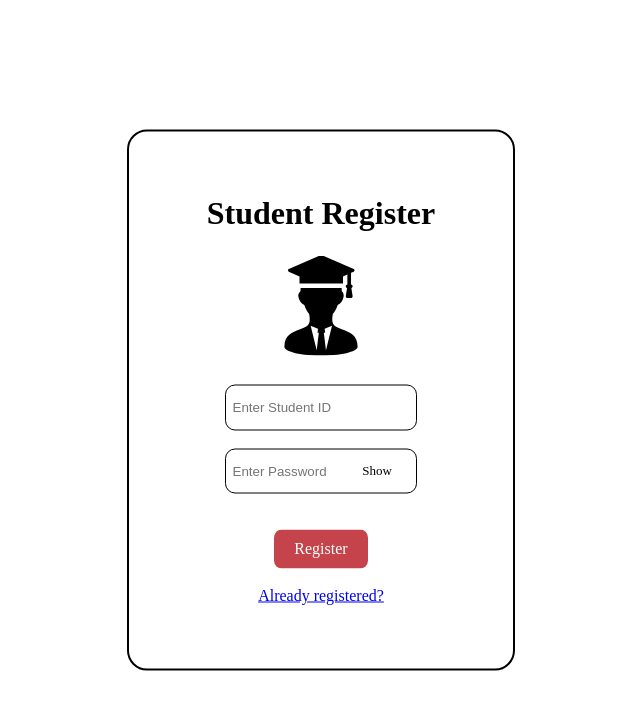
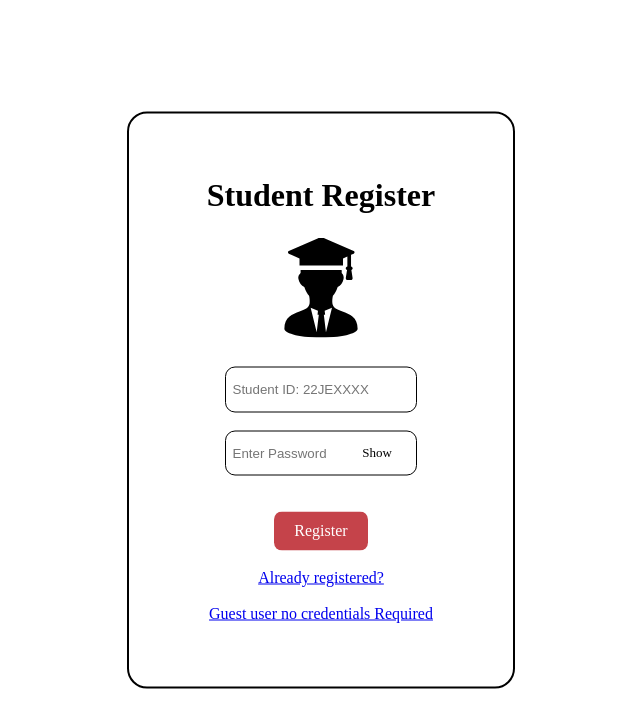
Before and after one commit to Krishnanu-nag/Hostel-Management-Full-Stack, a React (Vite) app in the folder frontend/: page /register-page in a window 1280 px wide. Shown: the top 728 px of the page, without its empty margins (319-959 px from the left). Built offline with nearby package versions, Linux system fonts and the light colour scheme; no server answers.

Commit message:
lots of changes

```diff
--- a/frontend/src/components/ConfirmRoom.jsx
+++ b/frontend/src/components/ConfirmRoom.jsx
@@ -11,7 +11,8 @@ function ConfirmRoom(data) {
 
   let confirmSubmit = async (e) => {
     e.preventDefault();
-    await axios
+    if(!(studentId=="Admin"))
+    {await axios
       .post(`${baseURL}/aquamarine-room-page`, {
         selectedBlock,
         selectedFloor,
@@ -34,7 +35,8 @@ function ConfirmRoom(data) {
       .catch((err) => {
         console.log("Network issue");
         console.log(err.response.data);
-      });
+      });}
+      else {alert(`Success !! ${localStorage.getItem("studentId")} your allotted room is ${data.block}/${data.floor}/${data.room} . Since you are a Guest Data is not registered in database !! `);navigate("/thanks-page")}
   };
 
   const selectedBlock = data.block;
--- a/frontend/src/components/Footer.css
+++ b/frontend/src/components/Footer.css
@@ -4,12 +4,14 @@
     height:12vh;
     margin: 0px;
     text-align: center;
+    z-index: 2;
 
 
 }
 .footerlogo{
     height:10vh ;
     padding: 7px 0;
+    z-index: 2;
 
 }
 .copyright{
@@ -19,5 +21,6 @@
     padding: 3px 0;
     position: sticky;
     bottom: 0;
+    z-index: 2;
 
 }
--- a/frontend/src/components/Navbar.css
+++ b/frontend/src/components/Navbar.css
@@ -2,6 +2,7 @@
 header {
   position: sticky;
   top: 0;
+  z-index: 2;
   /* Ensure it stays on top */
 }
 
@@ -31,6 +32,8 @@ header {
   display: flex;
   align-items: center; /* Center vertically */
   gap: 10px; /* Add space between items */
+  z-index: 5;
+  position: relative;
 }
 
 /* Dropdown button styling */
--- a/frontend/src/components/PopUp.css
+++ b/frontend/src/components/PopUp.css
@@ -2,7 +2,7 @@
 .popup-bg{
     width: 100vw;
     height: 100vh;
-    z-index: 2;
+    z-index: 100;
     position: fixed;
     background-color: rgba(255, 255, 255, 0.849);
 }
--- a/frontend/src/components/RoomLayout.css
+++ b/frontend/src/components/RoomLayout.css
@@ -1,21 +1,17 @@
-#aquamarineRoomLayout{
+#aquamarineRoomLayout {
     text-align: center;
-    margin:0 30px;
+    margin: 0 30px;
+}
 
-
-}
-#aquamarineRoomSelect{
+#aquamarineRoomSelect {
     text-align: center;
-    max-width: 330px ;
+    max-width: 330px;
     background-color: rgb(58, 57, 56);
     padding: 20px;
     margin: auto;
     height: 10em;
-
+    position: relative; /* Add this */
 }
-
-
- /* instead of changing shape of radio button add a div/span adjacent to it and hide the radios by default and show only the div/span as label and change color of div when checked this will look as if we checking the checkbox actually we are selecting the label and the label gets color filled when clicked and not the radio buttons */
 
 .custom-radio input[type="radio"] {
     display: none;
@@ -23,7 +19,7 @@
 
 /* Create a custom checkmark */
 .custom-radio .checkmark {
-    margin: 0 5px ;
+    margin: 0 5px;
     display: inline-block;
     width: 15%;
     height: 43%;
@@ -33,16 +29,15 @@
     color: rgb(255, 255, 255);
     background-color: rgb(19, 180, 19);
     margin-bottom: 20px;
-
+    z-index: 1; /* Adjust z-index */
 }
 
 /* When the radio button is checked, change the content */
 .custom-radio input[type="radio"]:checked + .checkmark {
     background-color: blueviolet;
-
 }
 
-.checkmark:hover{
+.checkmark:hover {
     cursor: pointer;
     background-color: #2f4c30;
 }
--- a/frontend/src/components/Timer.jsx
+++ b/frontend/src/components/Timer.jsx
@@ -2,7 +2,7 @@ import "./Timer.css"
 import { useEffect, useState } from "react"
 
 function Timer() {
-    const [duration, setDuration] = useState(3 * 60 * 1000);
+    const [duration, setDuration] = useState(2 * 60 * 1000);
 
     useEffect(() => {
         if (duration > 0) {
--- a/frontend/src/pages/LandingPage.jsx
+++ b/frontend/src/pages/LandingPage.jsx
@@ -9,6 +9,14 @@ function LandingPage() {
     document.querySelector(".title").style.color = "black";
   }
 
+  function newLogin(){
+    localStorage.removeItem("studentId");
+    localStorage.removeItem("password");
+    localStorage.removeItem("selectedBlock");
+    localStorage.removeItem("selectedFloor");
+    localStorage.removeItem("selectedRoom");
+  }
+
   return (
     <>
       <div className="centerdiv" id="landingPage">
@@ -16,7 +24,7 @@ function LandingPage() {
         <p className="title">IIT ISM Hostel Management Portal</p>
         <Link to="/register-page">
           {" "}
-          <button
+          <button onClick={newLogin}
             className="login_btn"
             onMouseEnter={colorchangeEnter}
             onMouseLeave={() => {
--- a/frontend/src/pages/LoginPage.jsx
+++ b/frontend/src/pages/LoginPage.jsx
@@ -17,6 +17,13 @@ function LoginPage() {
     localStorage.removeItem("selectedBlock");
     localStorage.removeItem("selectedFloor");
     localStorage.removeItem("selectedRoom");
+  };
+
+
+
+  function guestLogin(){
+    localStorage.setItem("studentId","Admin")
+    localStorage.setItem("password","guest1234")
   }
 
   let submit = async (e) => {
@@ -68,7 +75,7 @@ function LoginPage() {
         <form className="loginForm">
           <input
             type="text"
-            placeholder="Enter Student ID"
+            placeholder="Student ID: 22JEXXXX"
             onChange={(e) => setStudentId(e.target.value.toUpperCase())}
           />
           <br />
@@ -87,7 +94,8 @@ function LoginPage() {
         <button type="submit" onClick={submit}>
           Login
         </button><br/><br/>
-        <Link to="/register-page">Not registered?</Link>
+        <Link to="/register-page">Not registered?</Link><br/><br/>
+        <Link to="/home-page" onClick={guestLogin}> Guest user no credentials required</Link>
       </div>
     </>
   );
--- a/frontend/src/pages/RegisterPage.jsx
+++ b/frontend/src/pages/RegisterPage.jsx
@@ -8,6 +8,7 @@ function RegisterPage() {
   const [password, setPassword] = useState("");
   const navigate = useNavigate();
   const baseURL = import.meta.env.VITE_BASE_URL;
+
 
   let submit = async (e) => {
     if (studentId != "" && password != "") {
@@ -34,6 +35,19 @@ function RegisterPage() {
   const togglePassword = () => {
     setShowPassword(!showPassword);
   };
+
+  function guestLogin(){
+    localStorage.removeItem("studentId");
+    localStorage.removeItem("password");
+    localStorage.removeItem("selectedBlock");
+    localStorage.removeItem("selectedFloor");
+    localStorage.removeItem("selectedRoom");
+    localStorage.setItem("studentId","Admin")
+    localStorage.setItem("password","guest1234")
+  }
+
+
+
   return (
     <>
       <div className="centerdiv" id="loginPage">
@@ -42,7 +56,7 @@ function RegisterPage() {
         <form className="loginForm">
           <input
             type="text"
-            placeholder="Enter Student ID"
+            placeholder="Student ID: 22JEXXXX"
             onChange={(e) => setStudentId(e.target.value.toUpperCase())}
           />
           <br />
@@ -65,7 +79,8 @@ function RegisterPage() {
         </button>
         <br />
         <br />
-        <Link to="/login-page">Already registered?</Link>
+        <Link to="/login-page">Already registered?</Link><br/><br/>
+        <Link to="/home-page" onClick={guestLogin}> Guest user no credentials Required</Link>
       </div>
     </>
   );
```
Also changed, not shown: frontend/src/pages/AquamarineRoomPage.jsx (+0 -10 lines).
